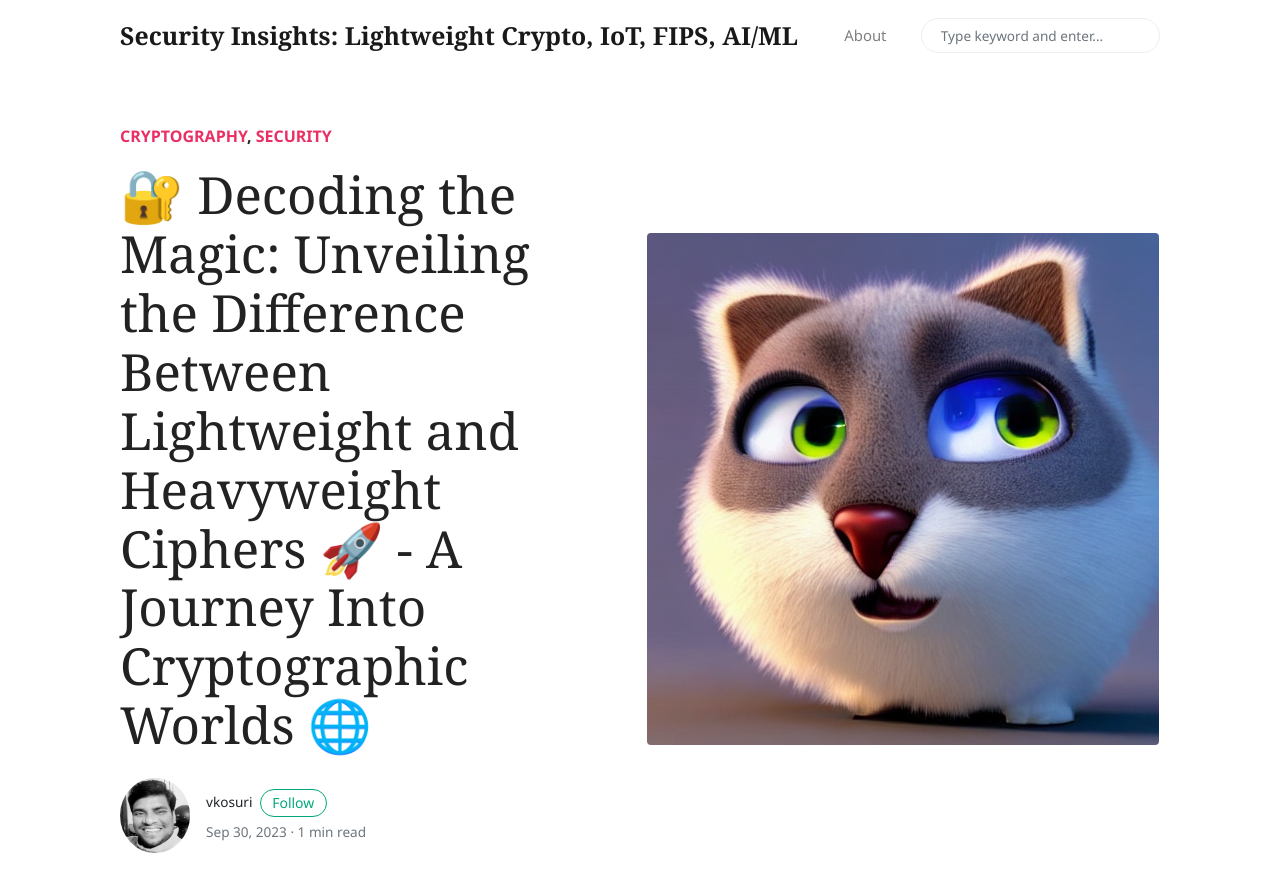
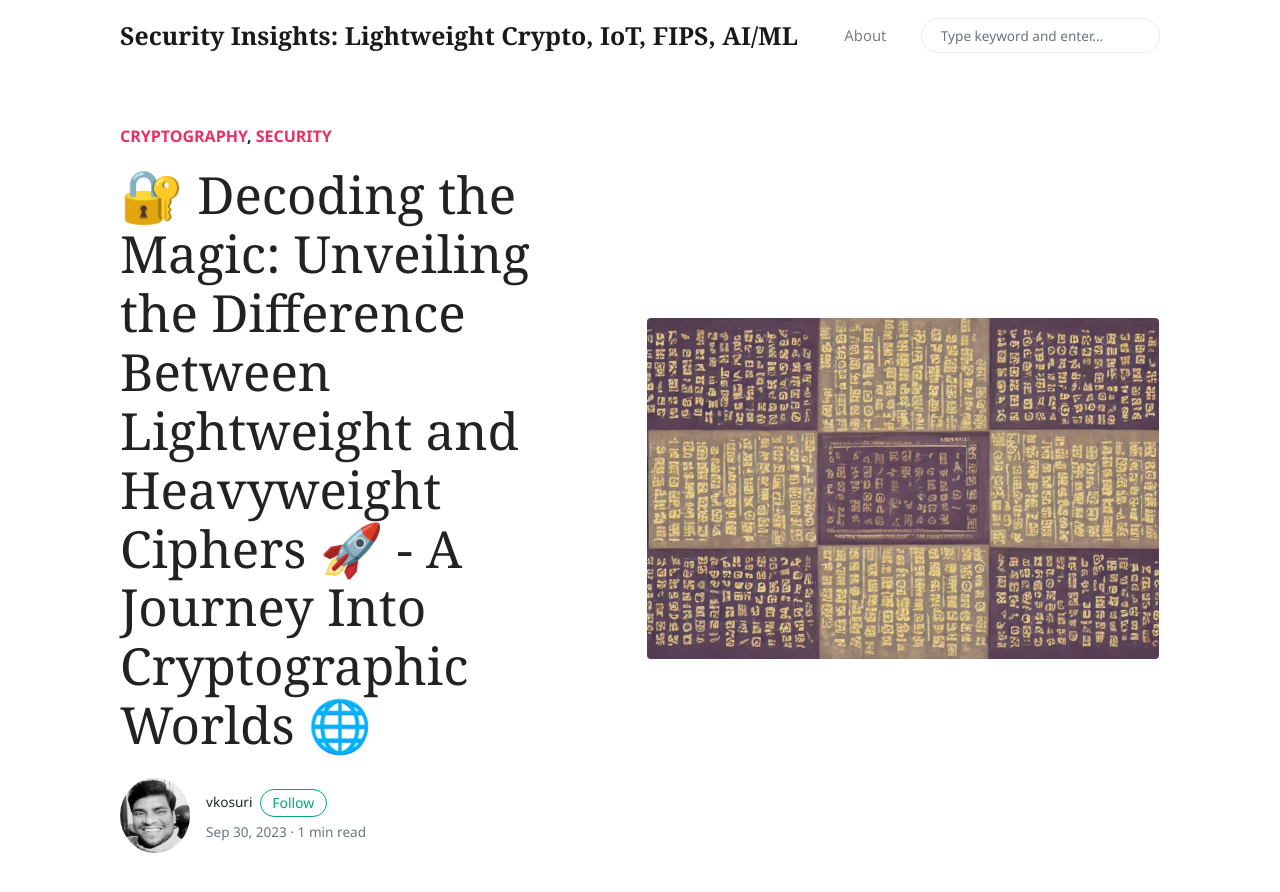
Before and after one commit to tlsweight/blog, a Jekyll site: the page built from _posts/2023-10-01-difference-between-lwc-hwc.md, in a window 1280 px wide and 900 px high. Shown: the top 892 px of the window. Built offline with Jekyll 4.4.1, drawn with Linux system fonts in a browser that asks for light colours; nearby versions of some CDN libraries; comment, search, counter and statistics services are not loaded.

Commit message:
update image

```diff
--- a/_posts/2023-10-01-difference-between-lwc-hwc.md
+++ b/_posts/2023-10-01-difference-between-lwc-hwc.md
@@ -1,7 +1,7 @@
 ---
 layout: post
 title: "🔐 Decoding the Magic: Unveiling the Difference Between Lightweight and Heavyweight Ciphers 🚀 - A Journey Into Cryptographic Worlds 🌐"
-image: assets/images/lightweight_crypto.jpg
+image: assets/images/crypto/ciphers.jpg
 date: 2023-09-30
 author: vkosuri
 categories: [Cryptography, Security]
```
Also changed, not shown: assets/images/crypto/ciphers.jpg (added).
